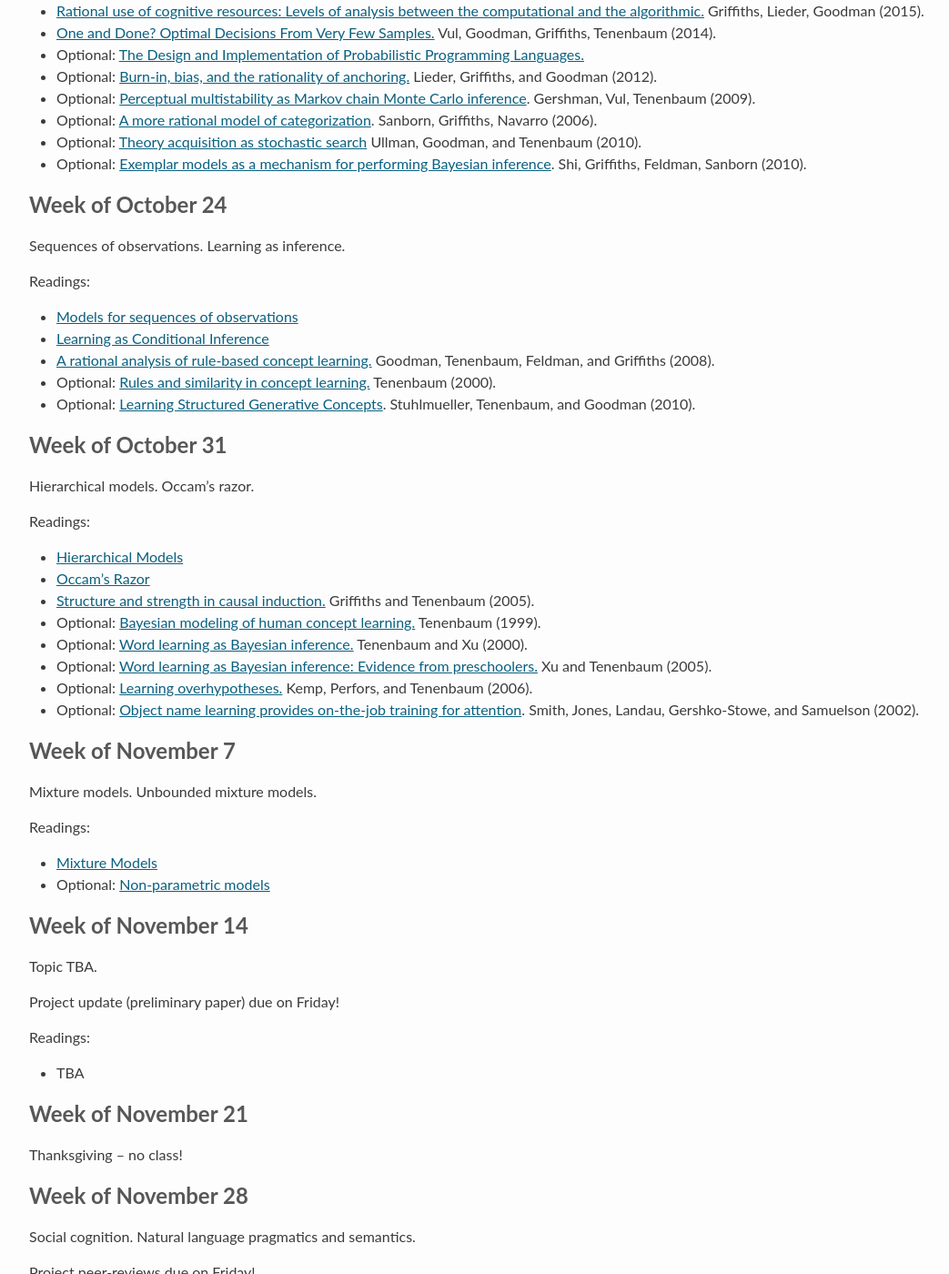
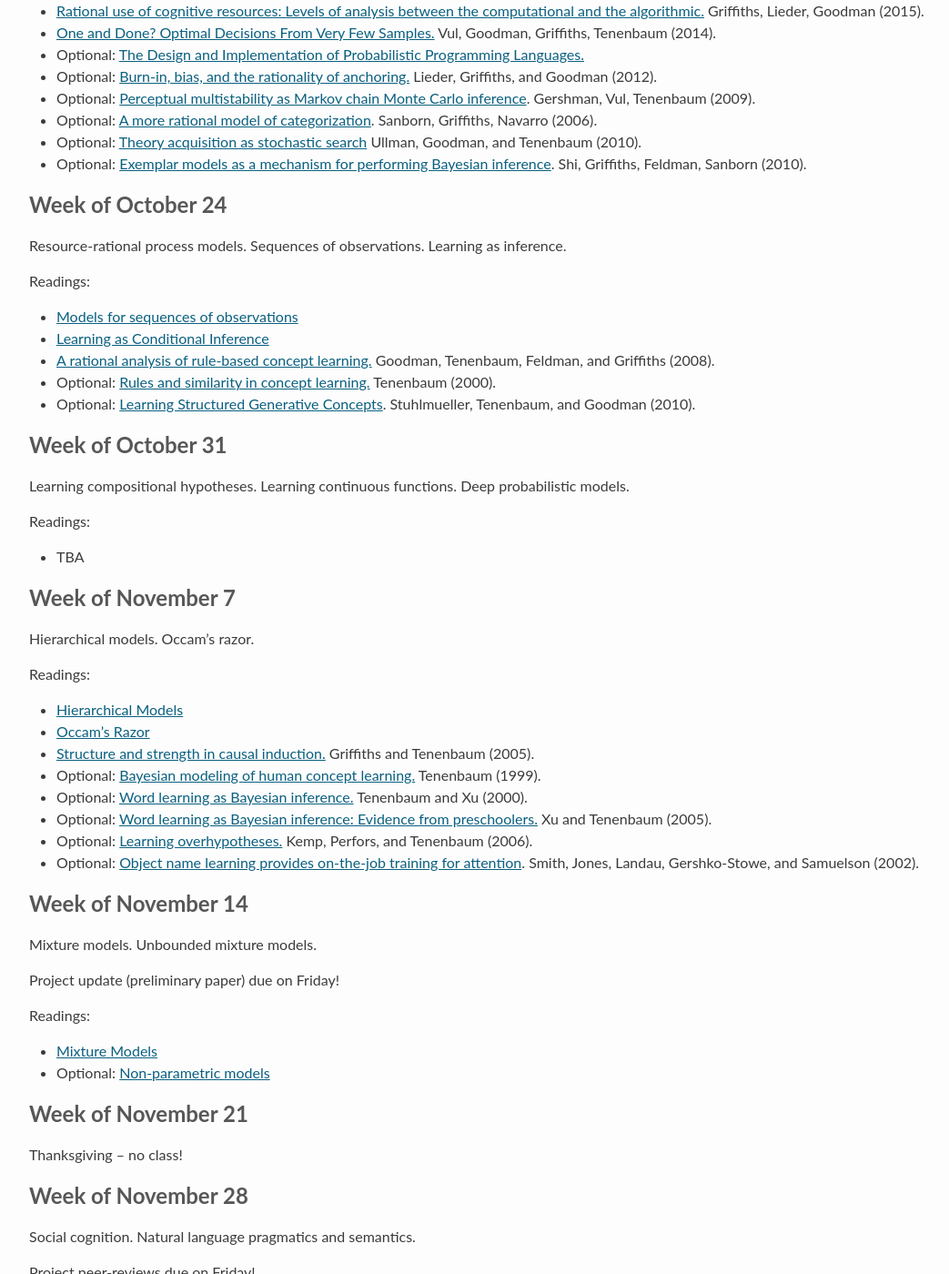
Before and after one commit to stanford-cocolab/cocolab.stanford.edu, a Jekyll site: the page built from psych204-fall2017.md, in a window 1280 px wide and 1400 px high, scrolled down 3222 px. Shown: the whole window at 91% size, without its empty margins (94-1137 px from the left). Built offline with Jekyll 4.4.1, drawn with Linux system fonts in a browser that asks for light colours; Markdown is read by kramdown in place of the engine named in the settings; a script that is not in the unit is left out; our own code applies the rules of GitHub Pages for plain Markdown files; some of the changed text lies outside the part shown.

Commit message:
revise schedule

```diff
--- a/psych204-fall2017.md
+++ b/psych204-fall2017.md
@@ -139,7 +139,7 @@ Readings:
 
 
 ## Week of October 24
-Sequences of observations. Learning as inference.
+Resource-rational process models. Sequences of observations. Learning as inference.
 
 Readings:
 
@@ -151,7 +151,18 @@ Readings:
 
 <!--should add some more recent papers on learning...-->
 
+
+
 ## Week of October 31
+
+Learning compositional hypotheses. Learning continuous functions. Deep probabilistic models.
+
+Readings:
+
+* TBA
+
+
+## Week of November 7
 
 Hierarchical models. Occam's razor.
 
@@ -166,24 +177,16 @@ Readings:
 * Optional: <a href="http://www.psy.cmu.edu/~ckemp/papers/KempPT06.pdf">Learning overhypotheses.</a> Kemp, Perfors, and Tenenbaum (2006).
 * Optional: [Object name learning provides on-the-job training for attention](http://www.iub.edu/~cogdev/labwork/ObjectNameLearning.pdf). Smith, Jones, Landau, Gershko-Stowe, and Samuelson (2002).
 
-## Week of November 7
+## Week of November 14
 
 Mixture models. Unbounded mixture models.
+
+Project update (preliminary paper) due on Friday!
 
 Readings:
 
 * [Mixture Models](https://probmods.org/chapters/11-mixture-models.html)
 * Optional: [Non-parametric models](https://probmods.org/chapters/12-non-parametric-models.html)
-
-## Week of November 14
-
-Topic TBA.
-
-Project update (preliminary paper) due on Friday!
-
-Readings:
-
-* TBA
 
 ## Week of November 21
 
@@ -218,7 +221,7 @@ Project presentations!
 
 Each project team will present a short summary. We'll go in alphabetical order.
 
-TBC: Extended class on 12/5 for presentations, no class on 12/7.
+Extended class on 12/5 for presentations, no class on 12/7.
 
 
 <!--
```
Also changed, not shown: other parts of psych204-fall2017.md (+1 -1 lines).
